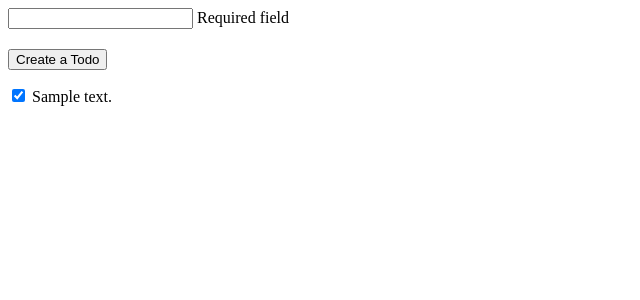
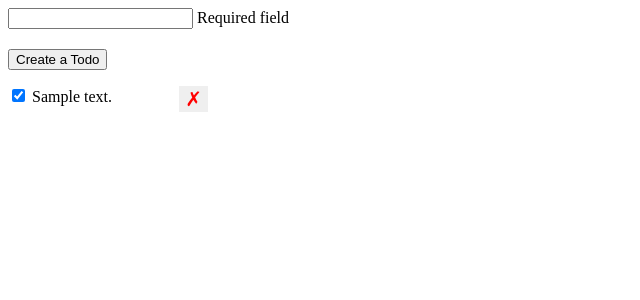
Before and after one commit to leogovan/todoapp, a Flask app: page / in a window 1280 px wide. Shown: the top 300 px of the page, without its empty margins (0-640 px from the left). Run offline with Flask 2, Linux system fonts and the light colour scheme; tables that the repository leaves empty hold one stand-in row (values such as "Sample post").

Commit message:
AAdd delete button and some styling

```diff
--- a/templates/index.html
+++ b/templates/index.html
@@ -10,11 +10,23 @@
                 display: block;
                 margin-top: 20px;
             }
-
+            li {
+                clear: both;
+            }
             ul {
                 list-style: none;
                 padding: 0;
                 margin: 0;
+                width: 200px;
+            }
+            li button {
+                -webkit-appearance: none;
+                border: none;
+                outline: none;
+                color: red;
+                float: right;
+                cursor: pointer;
+                font-size: 20px;
             }
         </style>
         <!--<script src="static/main.js" type="text/javascript"></script>-->
@@ -28,7 +40,11 @@
         <div id="error" class="hidden">Something went wrong!</div>
         <ul id="todos">
             {% for d in data %}
-            <li><input class="check-completed" data-id="{{ d.id }}" type="checkbox" {% if d.completed %} checked {% endif %}/> {{ d.description }}</li>
+            <li>
+                <input class="check-completed" data-id="{{ d.id }}" type="checkbox" {% if d.completed %} checked {% endif %} />
+                {{ d.description }}
+                <button>&cross;</button>
+            </li>
             {% endfor %}
         </ul>
         <script>
```
